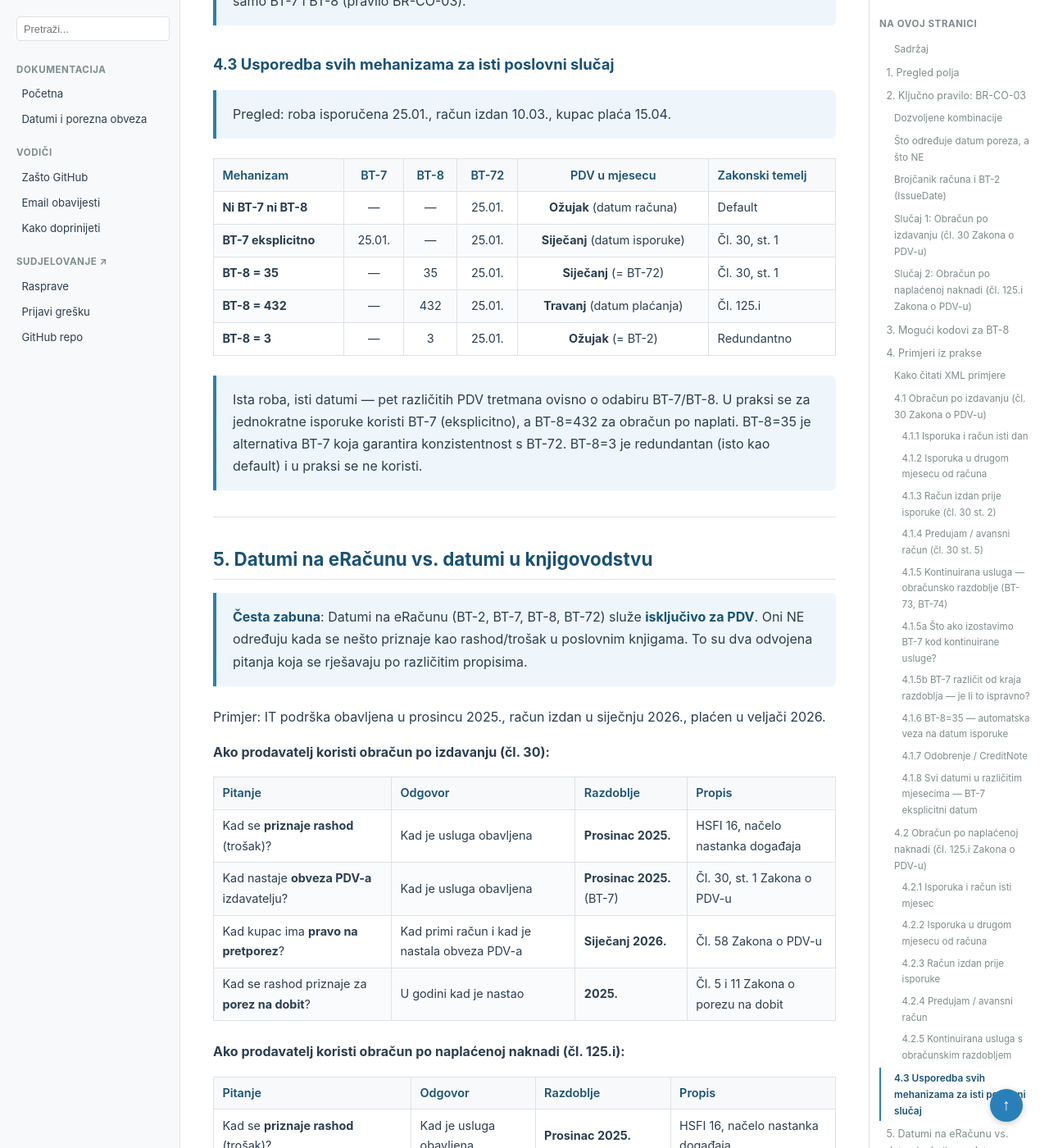
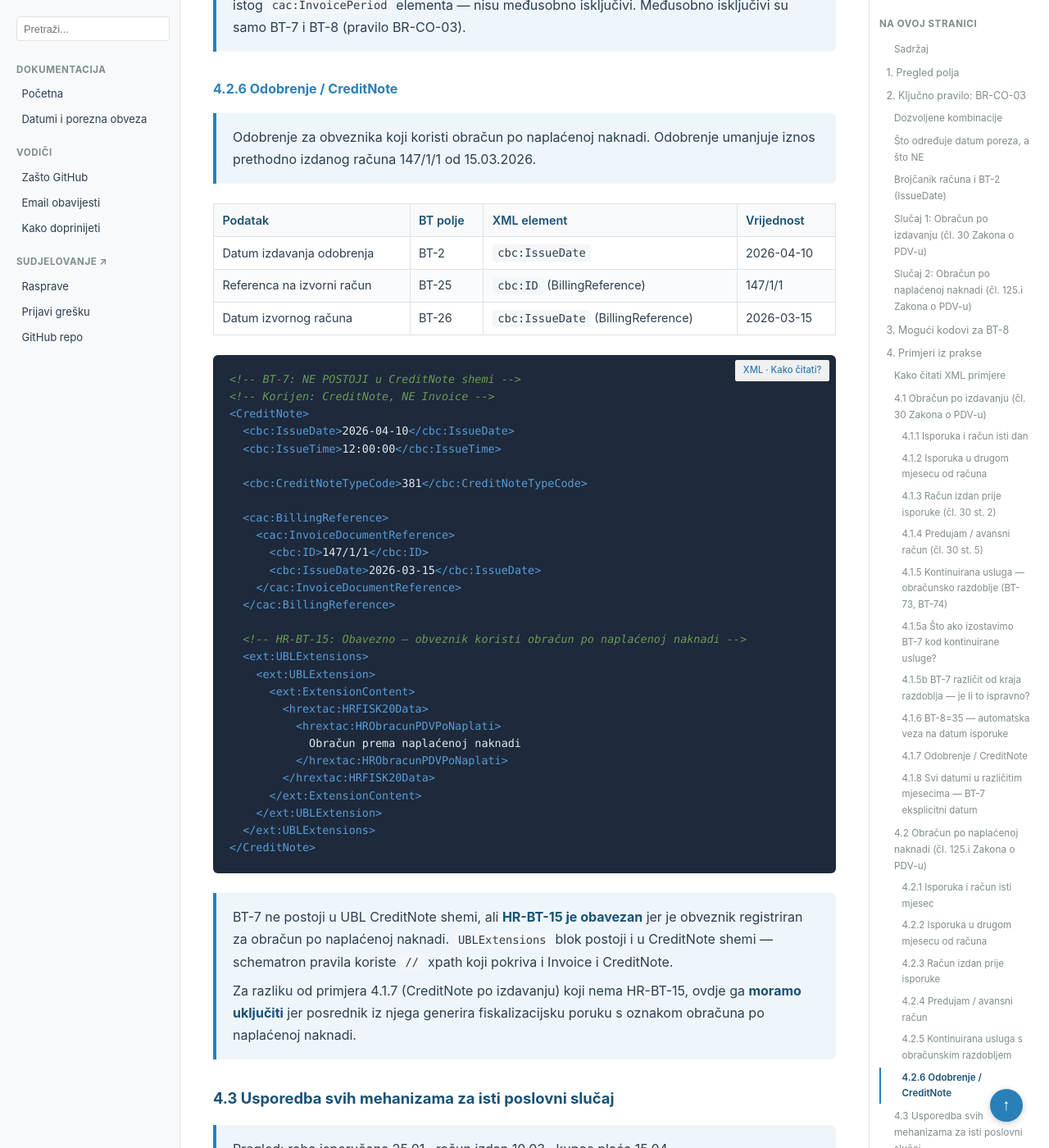
Before and after one commit to dageci/eracun-fiskalizacija-datumi, a Jekyll site: the page built from docs/eracun-datumi-poreza-workflow.md, in a window 1280 px wide and 1400 px high, scrolled down 20748 px. Shown: the whole window at 82% size. Built offline with Jekyll 4.4.1, drawn with Linux system fonts in a browser that asks for light colours; some of the changed text lies outside the part shown.

Commit message:
dodan primjer 4.2.6 CreditNote za obracun po naplacenoj naknadi
CreditNote za obveznika po naplati MORA imati HR-BT-15
(HRObracunPDVPoNaplati) u HRFISK20Data bloku jer je to svojstvo
obveznika. UBLExtensions postoji i u CreditNote shemi, schematron
koristi // xpath koji pokriva oba tipa dokumenta.

````diff
--- a/docs/eracun-datumi-poreza-workflow.md
+++ b/docs/eracun-datumi-poreza-workflow.md
@@ -177,7 +177,7 @@ flowchart TD
 > `EvidentirajERacun` prema Poreznoj upravi, koja označava da se za ovaj račun
 > primjenjuje postupak oporezivanja prema naplaćenim naknadama (čl. 125.i Zakona o PDV-u).
 >
-> XML primjeri za ovaj slučaj: [4.2.1 Isti mjesec](#421-isporuka-i-račun-isti-mjesec), [4.2.2 Drugi mjesec](#422-isporuka-u-drugom-mjesecu-od-računa), [4.2.3 Račun prije isporuke](#423-račun-izdan-prije-isporuke), [4.2.4 Predujam](#424-predujam--avansni-račun), [4.2.5 Kontinuirana](#425-kontinuirana-usluga-s-obračunskim-razdobljem)
+> XML primjeri za ovaj slučaj: [4.2.1 Isti mjesec](#421-isporuka-i-račun-isti-mjesec), [4.2.2 Drugi mjesec](#422-isporuka-u-drugom-mjesecu-od-računa), [4.2.3 Račun prije isporuke](#423-račun-izdan-prije-isporuke), [4.2.4 Predujam](#424-predujam--avansni-račun), [4.2.5 Kontinuirana](#425-kontinuirana-usluga-s-obračunskim-razdobljem), [4.2.6 Odobrenje](#426-odobrenje--creditnote)
 
 ---
 
@@ -712,6 +712,55 @@ U primjerima ispod prikazujemo isječke XML koda eRačuna. Kod je **obojan** za
 > koegzistirati unutar istog `cac:InvoicePeriod` elementa — nisu međusobno isključivi.
 > Međusobno isključivi su samo BT-7 i BT-8 (pravilo BR-CO-03).
 
+#### 4.2.6 Odobrenje / CreditNote
+
+> Odobrenje za obveznika koji koristi obračun po naplaćenoj naknadi.
+> Odobrenje umanjuje iznos prethodno izdanog računa 147/1/1 od 15.03.2026.
+
+| Podatak | BT polje | XML element | Vrijednost |
+|---------|----------|-------------|-----------|
+| Datum izdavanja odobrenja | BT-2 | `cbc:IssueDate` | 2026-04-10 |
+| Referenca na izvorni račun | BT-25 | `cbc:ID` (BillingReference) | 147/1/1 |
+| Datum izvornog računa | BT-26 | `cbc:IssueDate` (BillingReference) | 2026-03-15 |
+
+```xml
+<!-- BT-7: NE POSTOJI u CreditNote shemi -->
+<!-- Korijen: CreditNote, NE Invoice -->
+<CreditNote>
+  <cbc:IssueDate>2026-04-10</cbc:IssueDate>
+  <cbc:IssueTime>12:00:00</cbc:IssueTime>
+
+  <cbc:CreditNoteTypeCode>381</cbc:CreditNoteTypeCode>
+
+  <cac:BillingReference>
+    <cac:InvoiceDocumentReference>
+      <cbc:ID>147/1/1</cbc:ID>
+      <cbc:IssueDate>2026-03-15</cbc:IssueDate>
+    </cac:InvoiceDocumentReference>
+  </cac:BillingReference>
+
+  <!-- HR-BT-15: Obavezno — obveznik koristi obračun po naplaćenoj naknadi -->
+  <ext:UBLExtensions>
+    <ext:UBLExtension>
+      <ext:ExtensionContent>
+        <hrextac:HRFISK20Data>
+          <hrextac:HRObracunPDVPoNaplati>
+            Obračun prema naplaćenoj naknadi
+          </hrextac:HRObracunPDVPoNaplati>
+        </hrextac:HRFISK20Data>
+      </ext:ExtensionContent>
+    </ext:UBLExtension>
+  </ext:UBLExtensions>
+</CreditNote>
+```
+> BT-7 ne postoji u UBL CreditNote shemi, ali **HR-BT-15 je obavezan** jer je obveznik
+> registriran za obračun po naplaćenoj naknadi. `UBLExtensions` blok postoji i u CreditNote
+> shemi — schematron pravila koriste `//` xpath koji pokriva i Invoice i CreditNote.
+>
+> Za razliku od primjera 4.1.7 (CreditNote po izdavanju) koji nema HR-BT-15,
+> ovdje ga **moramo uključiti** jer posrednik iz njega generira fiskalizacijsku poruku
+> s oznakom obračuna po naplaćenoj naknadi.
+
 ### 4.3 Usporedba svih mehanizama za isti poslovni slučaj
 
 > Pregled: roba isporučena 25.01., račun izdan 10.03., kupac plaća 15.04.
````
Also changed, not shown: eracun-datumi-poreza-workflow.md (+50 -1 lines).
